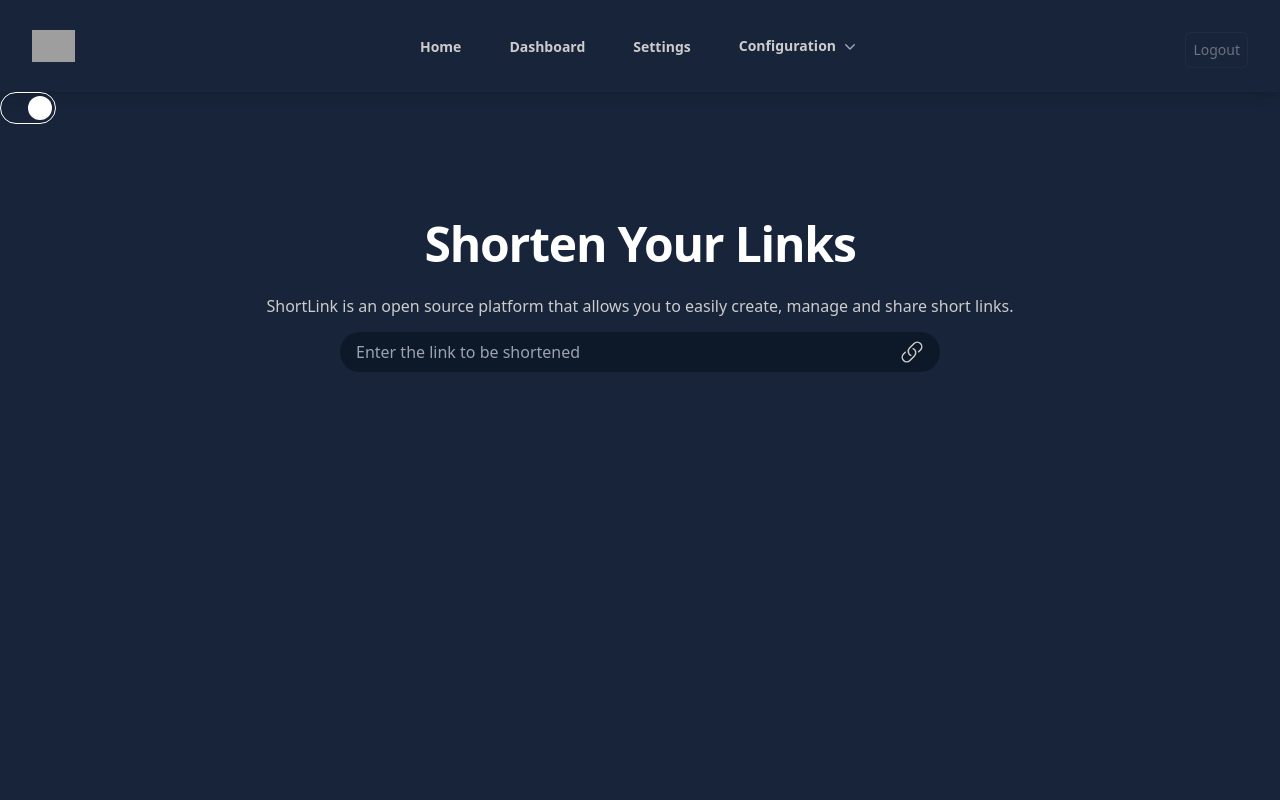
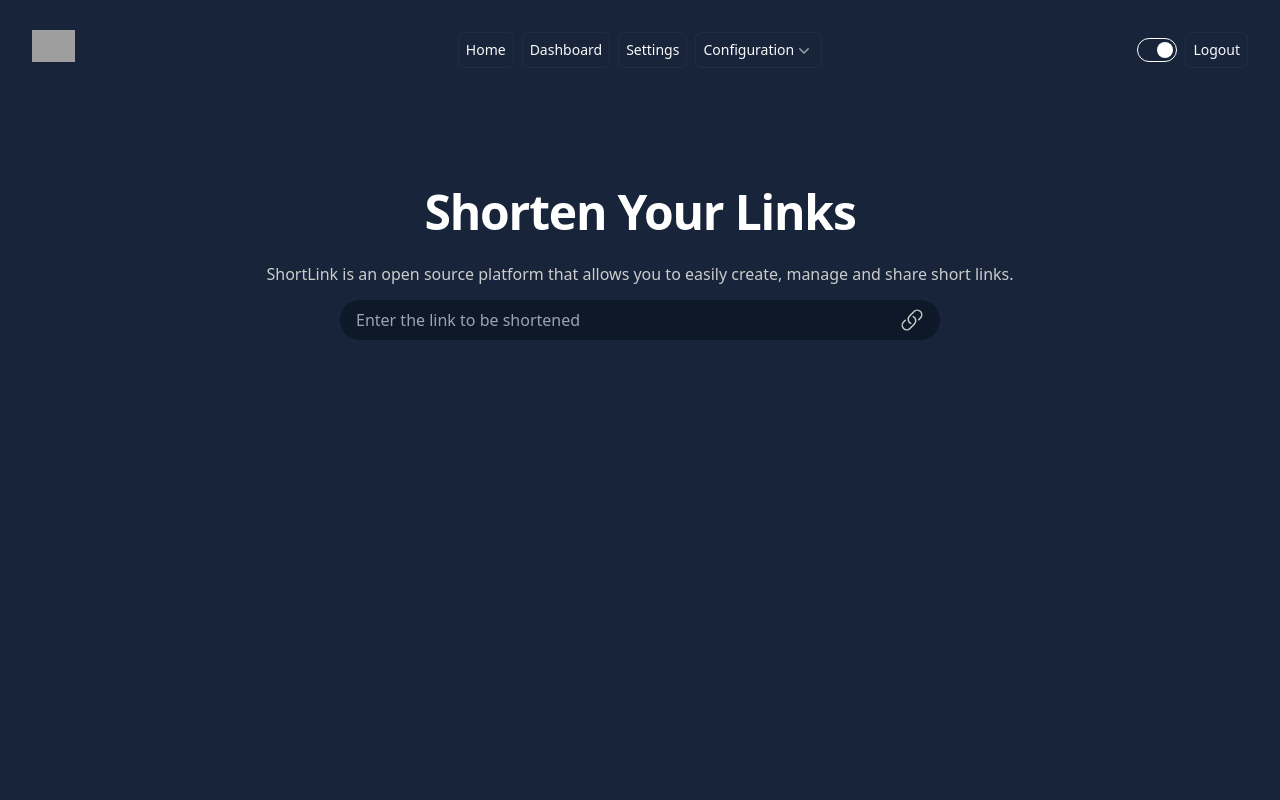
Before and after one commit to devjmv/short_link, a Vue app: page /shorten in a window 1280 px wide. Shown: the top 800 px of the page. Built offline with nearby package versions, Linux system fonts and the light colour scheme; sample sign-in values are in the browser's storage; grey boxes are pictures that could not be loaded.

Commit message:
updated distribution of buttons on the NavBar

```diff
--- a/src/App.vue
+++ b/src/App.vue
@@ -1,12 +1,11 @@
 <script setup>
 import { RouterView, useRoute } from 'vue-router';
 import NavBar from '@/components/layout/NavBar.vue';
-import { computed, ref } from 'vue';
+import { computed } from 'vue';
 import ClientHead from './components/view/client/ClientHead.vue';
 import { modeStorage } from './stores/modeStore';
 
 const mode = modeStorage()
-const isDarkMode = ref(mode.mode == 'dark');
 
 const route = useRoute();
 const hiddenPaths = ["/client", "/settings"];
@@ -23,13 +22,6 @@
       <NavBar />
     </header>
     <main>
-      <label htmlFor="dark-toggle" className="flex items-center cursor-pointer w-1">
-        <div className="relative">
-          <input @click="mode.change()" v-model="isDarkMode" type="checkbox" name="dark-mode" id="dark-toggle" className="checkbox hidden" />
-          <div className="block border-[1px] dark:border-white border-gray-900 w-14 h-8 rounded-full" />
-          <div className="dot absolute left-1 top-1 dark:bg-white bg-gray-800 w-6 h-6 rounded-full transition" />
-        </div>
-      </label>
       <ClientHead v-if="show" class="pt-20" />
       <RouterView />
     </main>
@@ -37,8 +29,4 @@
 </template>
 
 <style scoped>
-input:checked~.dot {
-  transform: translateX(100%);
-  /* background-color: #132b50; */
-}
 </style>
--- a/src/components/auth/LogIn.vue
+++ b/src/components/auth/LogIn.vue
@@ -13,7 +13,7 @@
 
 </script>
 <template>
-    <div v-if="!auth.user.isAuthenticated" class="hidden lg:flex lg:flex-1 lg:justify-end">
+    <div v-if="!auth.user.isAuthenticated" class="flex flex-1 justify-end">
         <button @click="modal.open('login')"
             class="mt-2 p-2 rounded-md ring-1 ring-inset ring-gray-500/10 flex items-center text-sm text-dark dark:text-gray-50 dark:hover:text-dark hover:text-white hover:bg-dark dark:hover:bg-gray-50">
             Log in <span aria-hidden="true">&rarr;</span>
@@ -24,9 +24,9 @@
         </button>
     </div>
 
-    <div v-if="auth.user.isAuthenticated" class="hidden lg:flex lg:flex-1 lg:justify-end">
+    <div v-if="auth.user.isAuthenticated" class="flex flex-1 justify-end">
         <button @click="logout.logout()"
-            class="mt-2 p-2 rounded-md ring-1 ring-inset ring-gray-500/10 flex items-center text-sm text-dark dark:text-gray-500 dark:hover:text-dark hover:text-white hover:bg-dark dark:hover:bg-gray-50">
+            class="mt-2 p-2 rounded-md ring-1 ring-inset ring-gray-500/10 flex items-center text-sm text-dark dark:text-gray-50 dark:hover:text-dark hover:text-white hover:bg-dark dark:hover:bg-gray-50">
             Logout
         </button>
     </div>
--- a/src/components/layout/NavBar.vue
+++ b/src/components/layout/NavBar.vue
@@ -24,8 +24,12 @@
 import { RouterLink } from 'vue-router';
 import LogIn from '../auth/LogIn.vue';
 import { useAuthStore } from '@/stores/auth/auth';
+import { modeStorage } from '@/stores/modeStore';
 
 const auth = useAuthStore()
+const mode = modeStorage()
+
+const isDarkMode = ref(mode.mode == 'dark');
 
 const products = [
     { name: 'Features', description: 'Get a better understanding of your traffic', href: '#', icon: ChartPieIcon },
@@ -56,25 +60,18 @@
                 <img class="h-8 w-auto" src="https://tailwindui.com/img/logos/mark.svg?color=indigo&shade=600" alt="" />
             </a>
         </div>
-        <div class="flex lg:hidden">
-            <button type="button"
-                class="-m-2.5 inline-flex items-center justify-center rounded-md p-2.5 text-gray-700 dark:text-light"
-                @click="mobileMenuOpen = true">
-                <span class="sr-only">Open main menu</span>
-                <Bars3Icon class="h-6 w-6" aria-hidden="true" />
-            </button>
-        </div>
-        <PopoverGroup class="hidden lg:flex lg:gap-x-12">
+        <PopoverGroup class="hidden lg:flex lg:gap-x-2">
             <div v-for="item in menu" :key="item.name">
-                <RouterLink  v-if="item.showAlways || auth.user.isAuthenticated == item.isAuthenticated" :key="item.name" :to="item.href"
-                    class="text-sm font-semibold leading-6 text-dark dark:text-light">
+                <RouterLink v-if="item.showAlways || auth.user.isAuthenticated == item.isAuthenticated" :key="item.name"
+                    :to="item.href"
+                    class="mt-2 p-2 rounded-md ring-1 ring-inset ring-gray-500/10 flex items-center text-sm text-dark dark:text-gray-50 dark:hover:text-dark hover:text-white hover:bg-dark dark:hover:bg-gray-50">
                     {{ item.name }}
                 </RouterLink>
             </div>
 
             <Popover class="relative">
                 <PopoverButton v-if="auth.user.isAuthenticated"
-                    class="flex items-center gap-x-1 text-sm font-semibold leading-6 text-dark dark:text-light">
+                    class="mt-2 p-2 rounded-md ring-1 ring-inset ring-gray-500/10 flex items-center text-sm text-dark dark:text-gray-50 dark:hover:text-dark hover:text-white hover:bg-dark dark:hover:bg-gray-50">
                     Configuration
                     <ChevronDownIcon class="h-5 w-5 flex-none text-gray-400" aria-hidden="true" />
                 </PopoverButton>
@@ -113,7 +110,29 @@
                 </transition>
             </Popover>
         </PopoverGroup>
-        <LogIn />
+        <div class="flex flex-1 justify-end">
+            <div class="flex flex-row items-center justify-end space-x-2">
+                <label for="dark-toggle" class="mt-2 cursor-pointer">
+                    <div class="relative">
+                        <input @click="mode.change()" v-model="isDarkMode" type="checkbox" name="dark-mode"
+                            id="dark-toggle" class="checkbox hidden" />
+                        <div class="block border-[1px] dark:border-white border-gray-900 w-10 h-6 rounded-full"></div>
+                        <div
+                            class="dot absolute left-1 top-1 dark:bg-white bg-gray-900 w-4 h-4 rounded-full transition">
+                        </div>
+                    </div>
+                </label>
+                <LogIn />
+            </div>
+        </div>
+        <div class="flex lg:hidden">
+            <button type="button"
+                class="ml-2 mt-2 p-2 rounded-md ring-1 ring-inset ring-gray-500/10 flex items-center text-sm text-dark dark:text-gray-50 dark:hover:text-dark hover:text-white hover:bg-dark dark:hover:bg-gray-50"
+                @click="mobileMenuOpen = true">
+                <span class="sr-only">Open main menu</span>
+                <Bars3Icon class="h-6 w-6" aria-hidden="true" />
+            </button>
+        </div>
     </nav>
     <Dialog class="lg:hidden" @close="mobileMenuOpen = false" :open="mobileMenuOpen">
         <div class="fixed inset-0 z-10" />
@@ -153,9 +172,6 @@
                             {{ item.name }}
                         </RouterLink>
                     </div>
-                    <div class="py-6">
-                        <LogIn />
-                    </div>
                 </div>
             </div>
         </DialogPanel>
```
